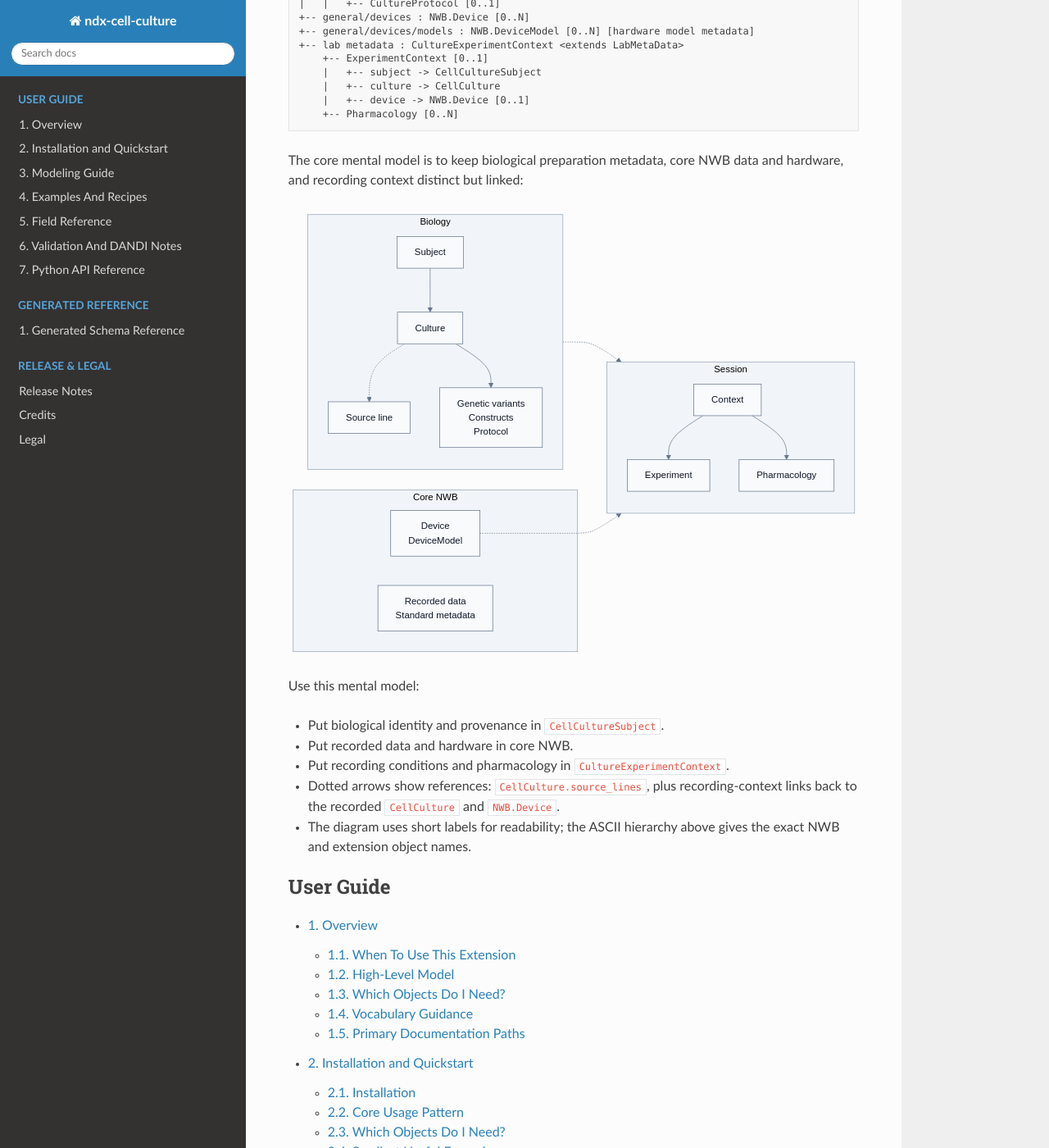
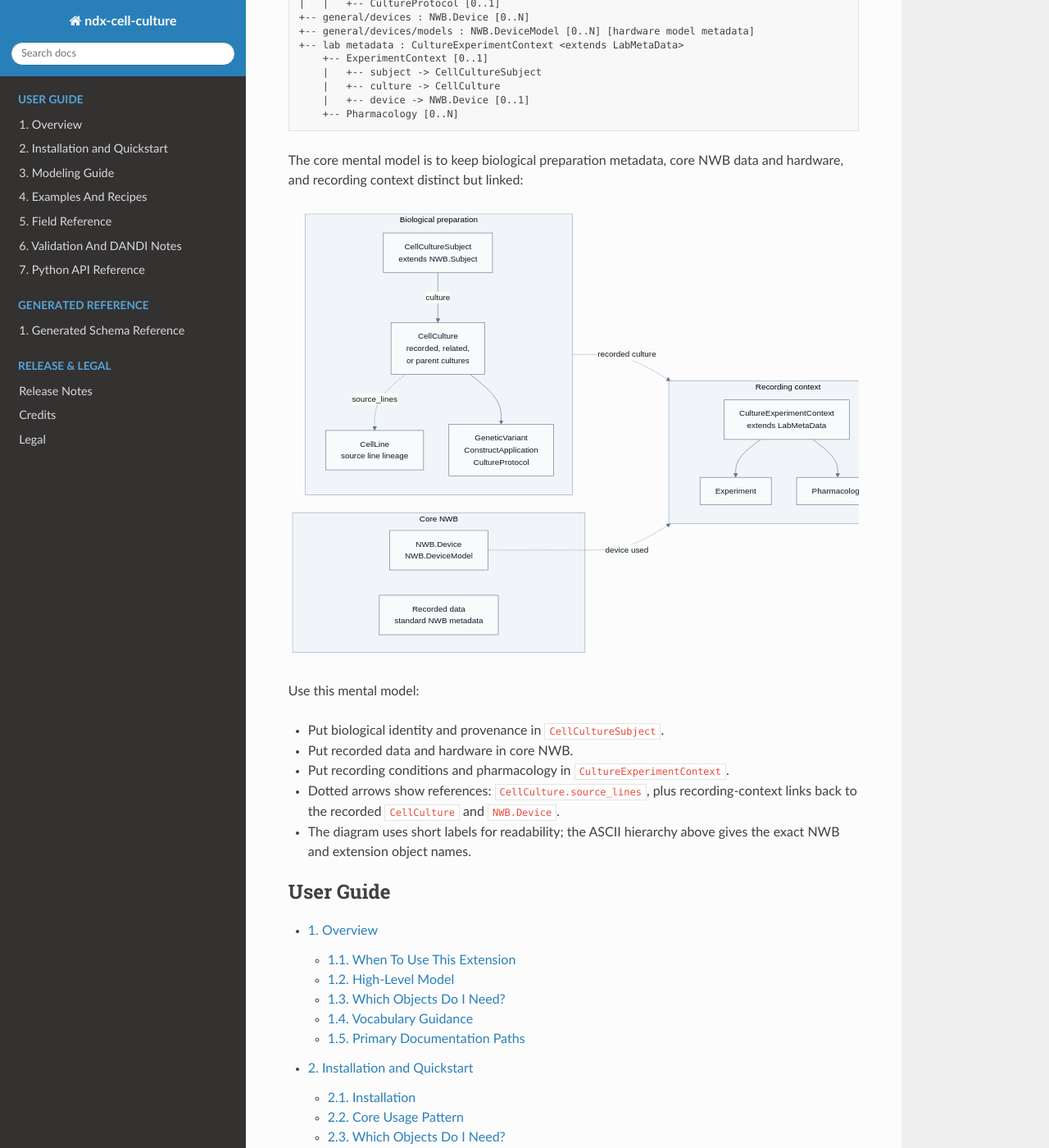
Before and after one commit to braingeneers/ndx-cell-culture, a Sphinx documentation site: the page built from docs/source/source/index.rst, in a window 1280 px wide and 1400 px high, scrolled down 765 px. Shown: the whole window at 82% size. Built offline with Sphinx 7.4.7 and the Read the Docs theme 3.1.0, drawn with Linux system fonts in a browser that asks for light colours.

Commit message:
Restore descriptive Mermaid diagram labels

```diff
--- a/docs/source/source/_static/theme_overrides.css
+++ b/docs/source/source/_static/theme_overrides.css
@@ -12,19 +12,26 @@
    }
 }
 
+pre.mermaid,
+.mermaid-container > pre.mermaid,
 .mermaid {
    font-family: Arial, sans-serif !important;
    margin: 1.25rem auto 1.5rem;
-   text-align: center;
+   overflow-x: auto !important;
+   padding-bottom: 0.35rem;
    white-space: normal;
+   width: auto !important;
 }
 
+pre.mermaid > svg,
+.mermaid-container > pre.mermaid > svg,
 .mermaid svg {
    display: block;
-   height: auto;
-   margin: 0 auto;
-   max-width: 980px;
-   width: 100%;
+   height: auto !important;
+   margin: 0;
+   max-width: none !important;
+   min-width: 760px;
+   width: auto !important;
 }
 
 .mermaid svg text,
--- a/docs/source/source/index.rst
+++ b/docs/source/source/index.rst
@@ -63,24 +63,24 @@ and hardware, and recording context distinct but linked:
      }
    }}%%
    flowchart LR
-     subgraph Biology["Biology"]
-       Subject["Subject"]
-       Culture["Culture"]
-       Line["Source line"]
-       BioExt["Genetic variants<br/>Constructs<br/>Protocol"]
+     subgraph Biology["Biological preparation"]
+       Subject["CellCultureSubject<br/>extends NWB.Subject"]
+       Culture["CellCulture<br/>recorded, related,<br/>or parent cultures"]
+       Line["CellLine<br/>source line lineage"]
+       BioExt["GeneticVariant<br/>ConstructApplication<br/>CultureProtocol"]
 
-       Subject --> Culture
-       Culture -.-> Line
+       Subject -->|"culture"| Culture
+       Culture -.->|"source_lines"| Line
        Culture --> BioExt
      end
 
      subgraph Core["Core NWB"]
-       Device["Device<br/>DeviceModel"]
-       Data["Recorded data<br/>Standard metadata"]
+       Device["NWB.Device<br/>NWB.DeviceModel"]
+       Data["Recorded data<br/>standard NWB metadata"]
      end
 
-     subgraph Session["Session"]
-       Context["Context"]
+     subgraph Session["Recording context"]
+       Context["CultureExperimentContext<br/>extends LabMetaData"]
        Experiment["Experiment"]
        Pharm["Pharmacology"]
 
@@ -88,8 +88,8 @@ and hardware, and recording context distinct but linked:
        Context --> Pharm
      end
 
-     Biology -.-> Session
-     Device -.-> Session
+     Biology -.->|"recorded culture"| Session
+     Device -.->|"device used"| Session
 
 Use this mental model:
 
```
Also changed, not shown: README.md (+13 -13 lines).
